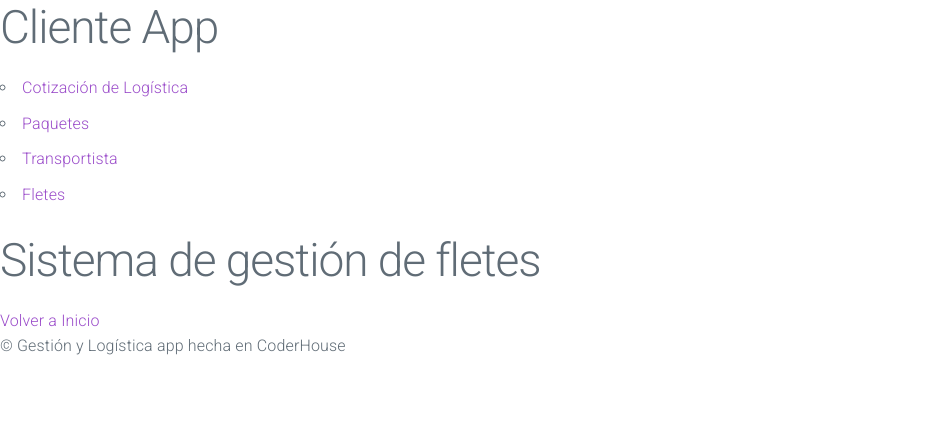
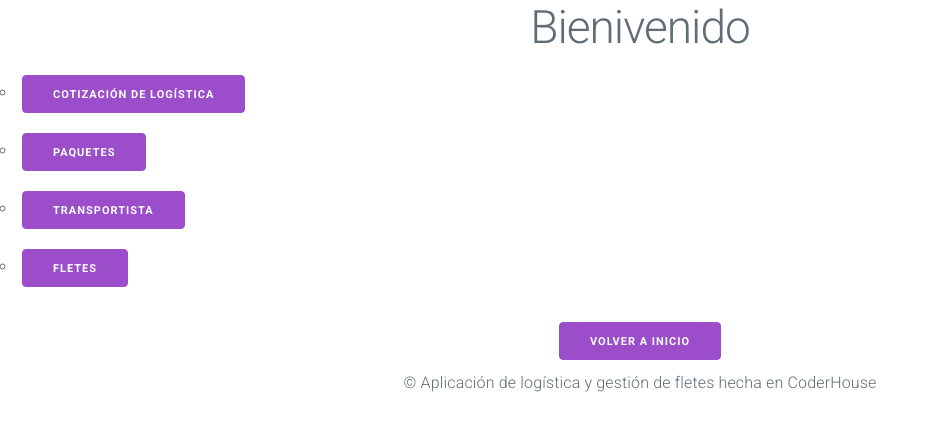
Before and after one commit to gondev94/Gonzalo-Peralta-Final-Coderhouse, a Django app: page /cliente/ in a window 1280 px wide. Shown: the top 431 px of the page, without its empty margins (0-939 px from the left). Run offline with Django 5.2, Linux system fonts and the light colour scheme; the visitor is signed in with stand-in values (Sample User, id 1).

Commit message:
finalizadas templates falta error de visualizacion

```diff
--- a/src/cliente/templates/cliente/base.html
+++ b/src/cliente/templates/cliente/base.html
@@ -10,21 +10,21 @@
 </head>
 <body>
     <header>
-        <h1>{% block header %}Cliente App{% endblock %}</h1>
+        <h1 style="text-align: center;">{% block header %}Bienivenido{% endblock %}</h1>
     </header>
     <nav>
         <ul>
-            <li><a href="{% url 'cliente:cotizacion_list' %}">Cotización de Logística</a></li>
-            <li><a href="{% url 'cliente:paquete_list' %}">Paquetes</a></li>
-            <li><a href="{% url 'cliente:transportista_list' %}">Transportista</a></li>
-            <li><a href="{% url 'cliente:flete_list' %}">Fletes</a></li>
+        <li><a href="{% url 'cliente:cotizacion_list' %}"><button>Cotización de Logística</button></a></li>
+        <li><a href="{% url 'cliente:paquete_list' %}"><button>Paquetes</button></a></li>
+        <li><a href="{% url 'cliente:transportista_list' %}"><button>Transportista</button></a></button></li>
+        <li><a href="{% url 'cliente:flete_list' %}"><button>Fletes</button></li>
         </ul>
     </nav>
     <main>
         {% block content %}{% endblock %}
     </main>
     <footer>
-        <p>&copy; Gestión y Logística app hecha en CoderHouse</p>
+        <p style="text-align: center;">&copy; Aplicación de logística y gestión de fletes hecha en CoderHouse</p>
     </footer>
 </body>
 </html>
--- a/src/cliente/templates/cliente/cotizacion_form.html
+++ b/src/cliente/templates/cliente/cotizacion_form.html
@@ -3,7 +3,7 @@
 {% block title %}Crear/Editar Cotización{% endblock %}
 
 {% block content %}
-<h2>{% if object.pk %}Editar{% else %}Crear{% endif %} Cotización</h2>
+<h2 style="text-align: center;">{% if object.pk %}Editar{% else %}Crear{% endif %} Cotización</h2>
 <form method="post">
     {% csrf_token %}
     {{ form.as_p }}
--- a/src/cliente/templates/cliente/cotizacion_list.html
+++ b/src/cliente/templates/cliente/cotizacion_list.html
@@ -3,8 +3,10 @@
 {% block title %}Lista de Cotizaciones{% endblock %}
 
 {% block content %}
-<h2>Lista de Cotizaciones</h2>
+<h2 style="text-align: center;">Lista de Cotizaciones</h2>
+<div style="text-align: center;">
 <a href="{% url 'cliente:cotizacion_create' %}"><button>Crear nueva Cotización</button></a>
+</div>
 <ul>
     {% for cotizacion in object_list %}
     <li>
--- a/src/cliente/templates/cliente/flete_form.html
+++ b/src/cliente/templates/cliente/flete_form.html
@@ -3,7 +3,7 @@
 {% block title %}Crear Flete{% endblock %}
 
 {% block content %}
-<h2>Crear Flete</h2>
+<h2 style="text-align: center;">Crear Flete</h2>
 <form method="post">
     {% csrf_token %}
     {{ form.as_p }}
--- a/src/cliente/templates/cliente/flete_list.html
+++ b/src/cliente/templates/cliente/flete_list.html
@@ -3,8 +3,10 @@
 {% block title %}Lista de Fletes{% endblock %}
 
 {% block content %}
-<h2>Lista de Fletes</h2>
-<a href="{% url 'cliente:flete_create' %}">Crear nuevo Flete</a>
+<h2 style="text-align: center;">Lista de Fletes</h2>
+<div style="text-align: center;" >
+<a href="{% url 'cliente:flete_create' %}"><button>Crear nuevo Flete</button></a>
+</div>
 <ul>
     {% for flete in object_list %}
     <li>
--- a/src/cliente/templates/cliente/index.html
+++ b/src/cliente/templates/cliente/index.html
@@ -2,9 +2,9 @@
 {% block content %}
 
 
-<h1>Sistema de gestión de fletes</h1>
 
-<a href="{% url 'core:index' %}">Volver a Inicio</a>
-
+<div style="text-align: center;">
+<a href="{% url 'core:index' %}"><button>Volver a Inicio</button></a>
+</div>
 
 {% endblock content %}
--- a/src/cliente/templates/cliente/paquete_form.html
+++ b/src/cliente/templates/cliente/paquete_form.html
@@ -1,7 +1,7 @@
 {% extends "core/base.html" %}
 
 {% block content %}
-  <h2>Crear Paquete</h2>
+  <h2 style="text-align: center;">Crear Paquete</h2>
   <form method="post">
     {% csrf_token %}
     {{ form.as_p }}
--- a/src/cliente/templates/cliente/paquete_list.html
+++ b/src/cliente/templates/cliente/paquete_list.html
@@ -3,8 +3,11 @@
 {% block title %}Lista de Paquetes{% endblock %}
 
 {% block content %}
-<h2>Lista de Paquetes</h2>
+
+<h2 style="text-align: center;">Lista de Paquetes</h2>
+<div style="text-align: center;">
 <a href="{% url 'cliente:paquete_create' %}"><button>Crear nuevo Paquete</button></a>
+</div>
 <ul>
     {% for paquete in object_list %}
     <li>
--- a/src/cliente/templates/cliente/transportista_form.html
+++ b/src/cliente/templates/cliente/transportista_form.html
@@ -3,7 +3,7 @@
 {% block title %}Crear/Editar Transportista{% endblock %}
 
 {% block content %}
-<h2>{% if object.pk %}Editar{% else %}Crear{% endif %} Transportista</h2>
+<h2 style="text-align: center;">{% if object.pk %}Editar{% else %}Crear{% endif %} Transportista</h2>
 <form method="post">
     {% csrf_token %}
     {{ form.as_p }}
--- a/src/cliente/templates/cliente/transportista_list.html
+++ b/src/cliente/templates/cliente/transportista_list.html
@@ -3,8 +3,10 @@
 {% block title %}Lista de Transportistas{% endblock %}
 
 {% block content %}
-<h2>Lista de Transportistas</h2>
-<a href="{% url 'cliente:transportista_create' %}">Crear nuevo Transportista</a>
+<h2 style="text-align: center;">Lista de Transportistas</h2>
+<div style="text-align: center;" >
+<a href="{% url 'cliente:transportista_create' %}"><button>Crear nuevo Transportista</button></a>
+</div>
 <ul>
     {% for transportista in transportistas %}
     <li>
--- a/src/core/templates/core/index.html
+++ b/src/core/templates/core/index.html
@@ -38,5 +38,8 @@
         <p> {{ message }} </p>
     {% endfor %}
     </div>
+    <div style="text-align: center;">
+        <p>&copy;Aplicación de logística y gestión de fletes hecha en CoderHouse</p>
+    </div>
 
 {% endblock content %}
```
Also changed, not shown: src/core/migrations/0005_alter_usuario_telefono.py (added).
